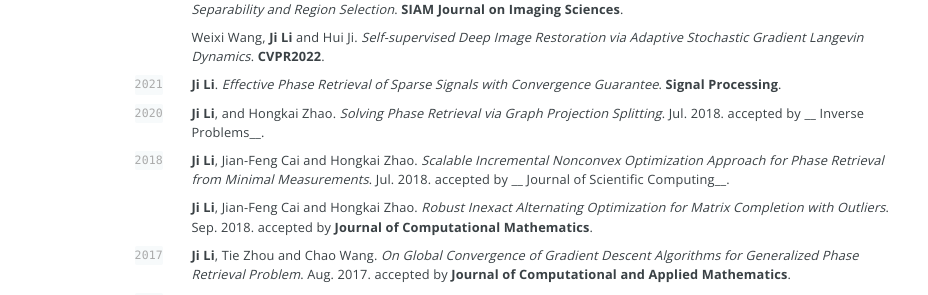
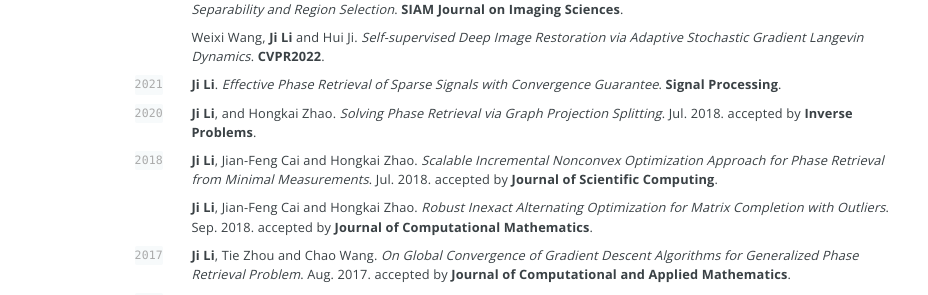
Before and after one commit to Chilie/chilie.github.io, a Jekyll site: the page built from cv-en.md, in a window 1280 px wide and 900 px high, scrolled down 1856 px. Shown: the part 156-451 px from the top of the window, without its empty margins (171-1099 px from the left). Built offline with Jekyll 4.4.1, drawn with Linux system fonts in a browser that asks for light colours; some web fonts are replaced; Markdown is read by kramdown in place of the engine named in the settings; formulas are drawn with MathJax 3.

Commit message:
update cv

```diff
--- a/cv-en.md
+++ b/cv-en.md
@@ -131,10 +131,10 @@ __Ji Li__. _Effective Phase Retrieval of Sparse Signals with Convergence Guarant
 
 
 `2020`
-__Ji Li__, and Hongkai Zhao. _Solving Phase Retrieval via Graph Projection Splitting_. Jul. 2018. accepted by __ Inverse Problems__.
+__Ji Li__, and Hongkai Zhao. _Solving Phase Retrieval via Graph Projection Splitting_. Jul. 2018. accepted by __Inverse Problems__.
 
 `2018`
-__Ji Li__, Jian-Feng Cai and Hongkai Zhao. _Scalable Incremental Nonconvex Optimization Approach for Phase Retrieval from Minimal Measurements_. Jul. 2018. accepted by __ Journal of Scientific Computing__.
+__Ji Li__, Jian-Feng Cai and Hongkai Zhao. _Scalable Incremental Nonconvex Optimization Approach for Phase Retrieval from Minimal Measurements_. Jul. 2018. accepted by __Journal of Scientific Computing__.
 
 __Ji Li__, Jian-Feng Cai and Hongkai Zhao. _Robust Inexact Alternating Optimization for Matrix Completion with Outliers_. Sep. 2018. accepted by __Journal of Computational Mathematics__.
 
```
